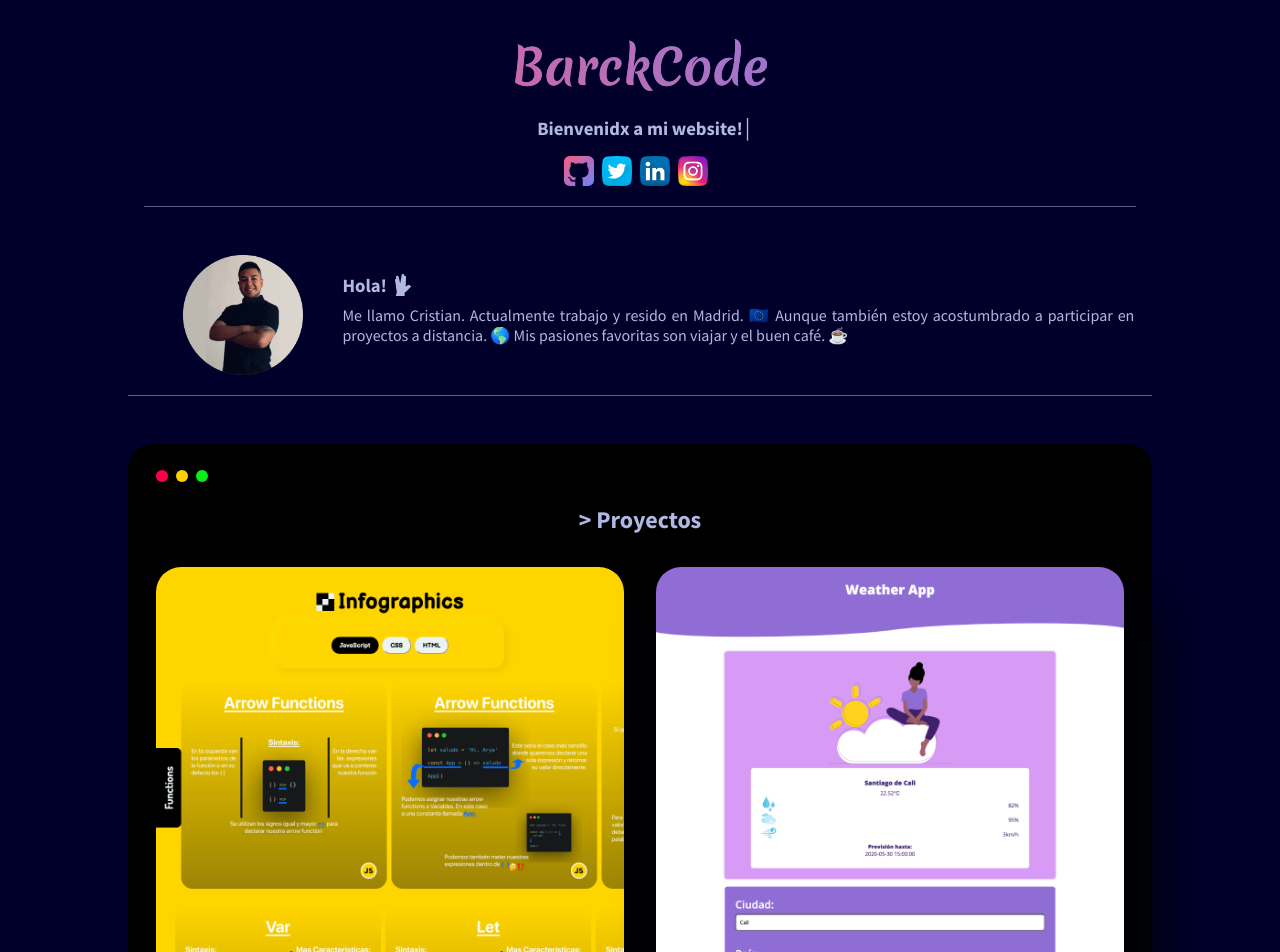
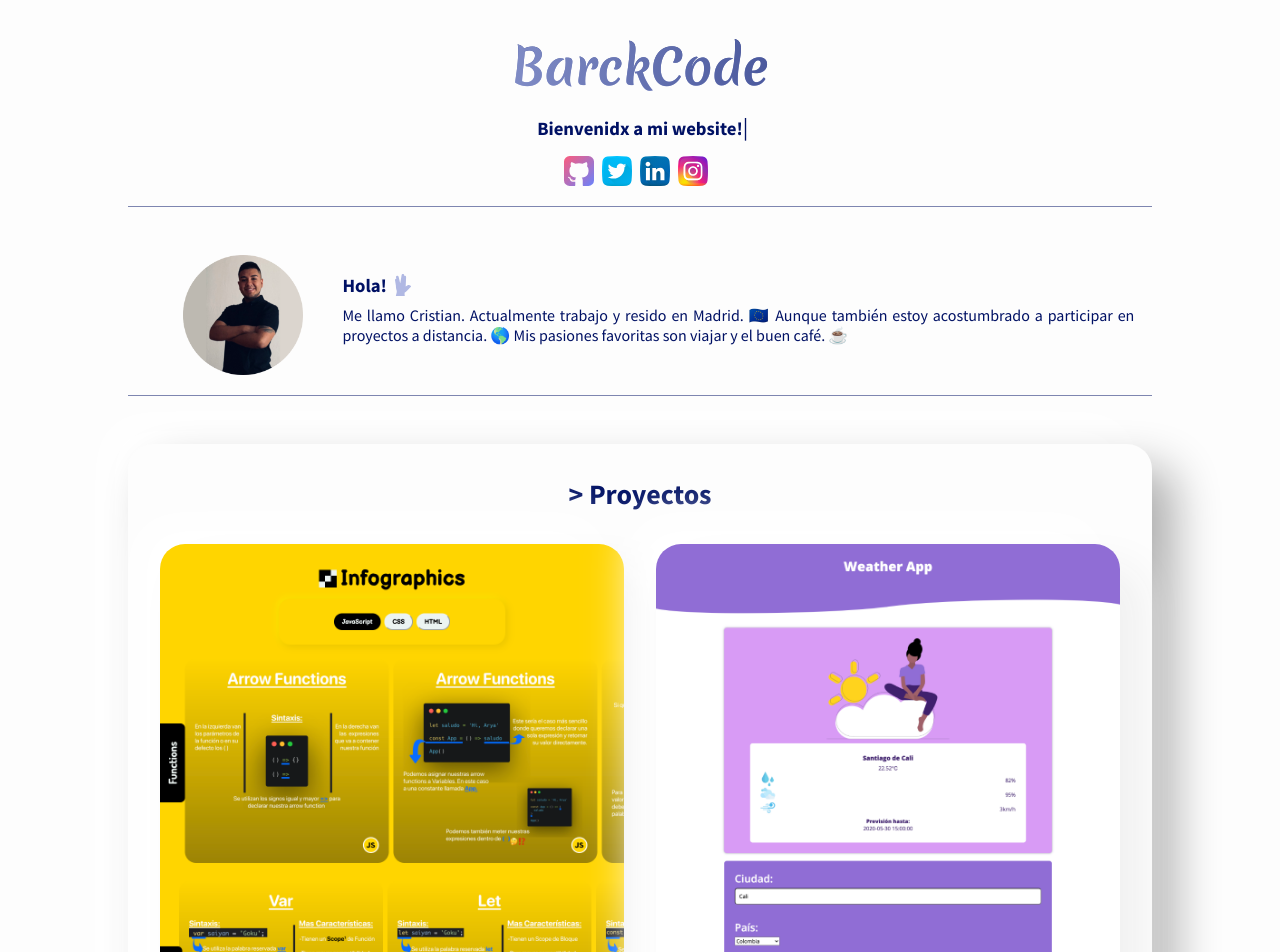
Before and after one commit to barckcode/Blog_deprecated, a Next.js app: page / in a window 1280 px wide. Shown: the top 952 px of the page. Built offline with nearby package versions, Linux system fonts and the light colour scheme.

Commit message:
Recolor Website

```diff
--- a/components/Animations/Typewriter.js
+++ b/components/Animations/Typewriter.js
@@ -19,8 +19,9 @@ const Message = styled.h3`
 const Span = styled.span`
   position: absolute;
   right: 0;
-  width: 0;
-  background: #00002b;
+  width: 1%;
+  text-align: left;
+  background: #fdfdfd;
 `
 
 const write = keyframes`
--- a/components/Cards/ProjectCard.js
+++ b/components/Cards/ProjectCard.js
@@ -8,8 +8,9 @@ const ProjectContainer = styled.div`
   padding-bottom: 1rem;
   border-radius: 25px;
   text-align: center;
-  background: #000415;
-  box-shadow:  30px 30px 60px #000208;
+  background: #ffffff;
+  box-shadow:  23px 23px 45px #f0f0f0,
+             -23px -23px 45px #ffffff;
 `
 
 const ProjectImage = styled.img`
--- a/components/Layout/Bio.js
+++ b/components/Layout/Bio.js
@@ -53,6 +53,7 @@ const Description = styled.p`
 const Bio = () => {
   return (
     <>
+      <Separator />
       <BioContainer>
         <ImageContainer>
           <Image src='barckcode.png'/>
--- a/components/Layout/Header.js
+++ b/components/Layout/Header.js
@@ -4,7 +4,6 @@ import styled from '@emotion/styled'
 //Components:
 import ListSocial from '../Social/SocialList'
 import Typewriter from '../Animations/Typewriter'
-import Separator from '../Figures/Separator'
 
 //Styles:
 const Header = styled.header`
@@ -19,8 +18,8 @@ const Header = styled.header`
 const Title = styled.h1`
   font-family: 'Merienda', cursive;
   font-size: 3rem;
-  background: linear-gradient(90deg, #fc5c7d 0%,#6a82fb 100% ),
-              -webkit-linear-gradient(90deg, #fc5c7d 0%,#6a82fb 100% );
+  background: linear-gradient(90deg, #cbd4ff 0%, #001164 100% ),
+              -webkit-linear-gradient(90deg, #cbd4ff 0%, #001164 100% );
   background-clip: text;
   -webkit-background-clip: text;
   -webkit-text-fill-color: transparent;
@@ -34,7 +33,6 @@ const Home = () => {
         message={'Bienvenidx a mi website!'}
       />
       <ListSocial />
-      <Separator />
     </Header>
   )
 }
--- a/components/Layout/Layout.js
+++ b/components/Layout/Layout.js
@@ -10,13 +10,13 @@ import { GlobalStyles } from '../../public/styles/GlobalStyles'
 
 //Estas constantes de Theme hay que llevarlas a su propio componente.
 const Layout = ({ children }) => {
-  const DarkTheme = {
+  const LightTheme = {
     colors: {
-      primary: '#00002b',
+      primary: '#fdfdfd',
     }
   }
 
-  const LightTheme = {
+  const DarkTheme = {
     colors: {
       primary: '#fff',
     }
@@ -31,7 +31,7 @@ const Layout = ({ children }) => {
       </Head>
       <GlobalStyles
       // Hay que crear un state para manejar esta condición. Y un botón para modificar el state.
-        theme={ DarkTheme ? DarkTheme : LightTheme}
+        theme={LightTheme}
       />
       <main className='main'>
         <Header />
--- a/components/Projects.js
+++ b/components/Projects.js
@@ -2,18 +2,30 @@ import React from 'react'
 import styled from '@emotion/styled'
 
 //Components:
-import Terminal from './Figures/Terminal'
 import ProjectCard from './Cards/ProjectCard'
 
 //Data:
 import { projectsList } from './Services/Data'
 
 //Styles:
+const Container = styled.section`
+  margin-top: 3rem;
+  padding: 2rem 0.5rem;
+  border-radius: 25px;
+  background: #fdfdfd;
+  box-shadow:  23px 23px 45px #afafaf,
+             -23px -23px 45px #ffffff;
+  @media (min-width: 768px) {
+    padding: 2rem;
+  }
+`
+
 const Title = styled.h2`
   text-align: center;
+  font-size: 1.75rem;
 `
 
-const ProjectContainer = styled.section`
+const ProjectContainer = styled.div`
   @media (min-width: 768px) {
     display: grid;
     grid-template-columns: 1fr 1fr;
@@ -24,7 +36,7 @@ const ProjectContainer = styled.section`
 const Projects = () => {
 
   return (
-    <Terminal>
+    <Container>
       <Title>> Proyectos</Title>
       <ProjectContainer>
         {
@@ -39,7 +51,7 @@ const Projects = () => {
           ))
         }
       </ProjectContainer>
-    </Terminal>
+    </Container>
   )
 }
 
--- a/public/styles/GlobalStyles.js
+++ b/public/styles/GlobalStyles.js
@@ -13,7 +13,7 @@ export const GlobalStyles = ({ theme }) => {
           padding: 0;
           box-sizing: border-box;
           text-decoration: none;
-          color: #b0b8e3;
+          color: #001164;
         }
 
         body {
```
